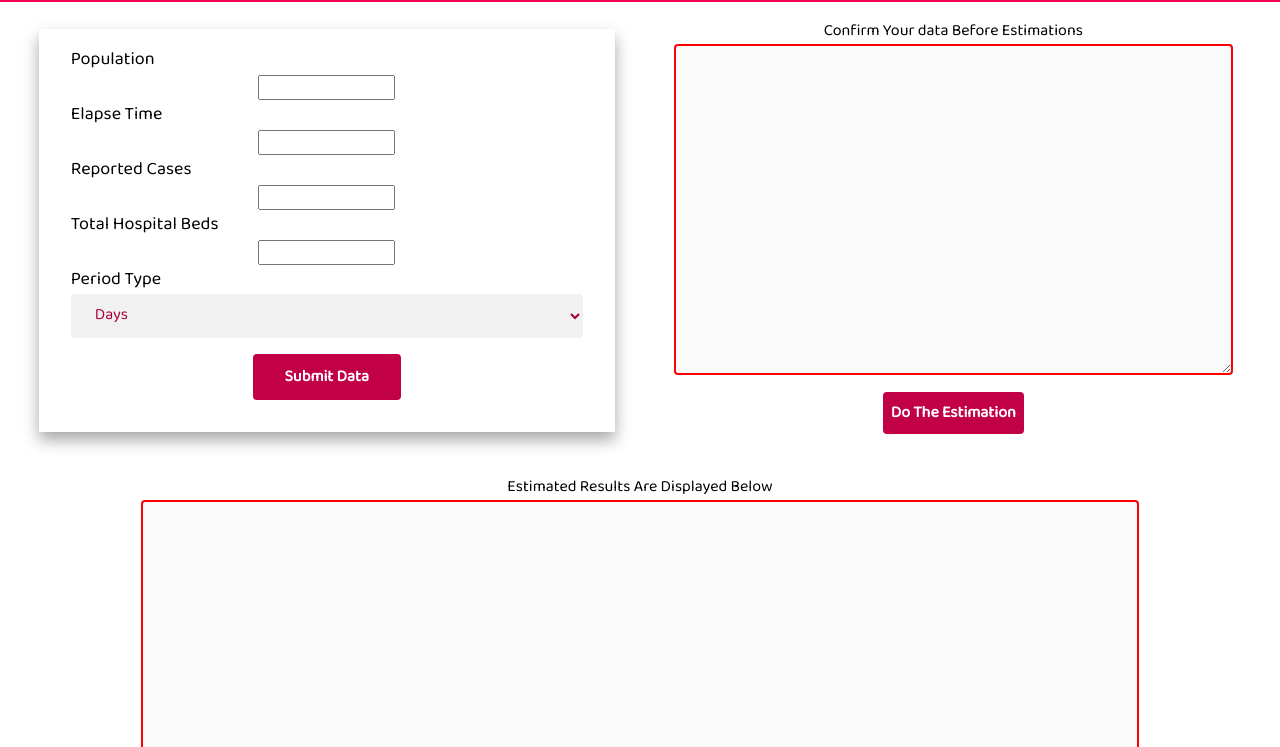
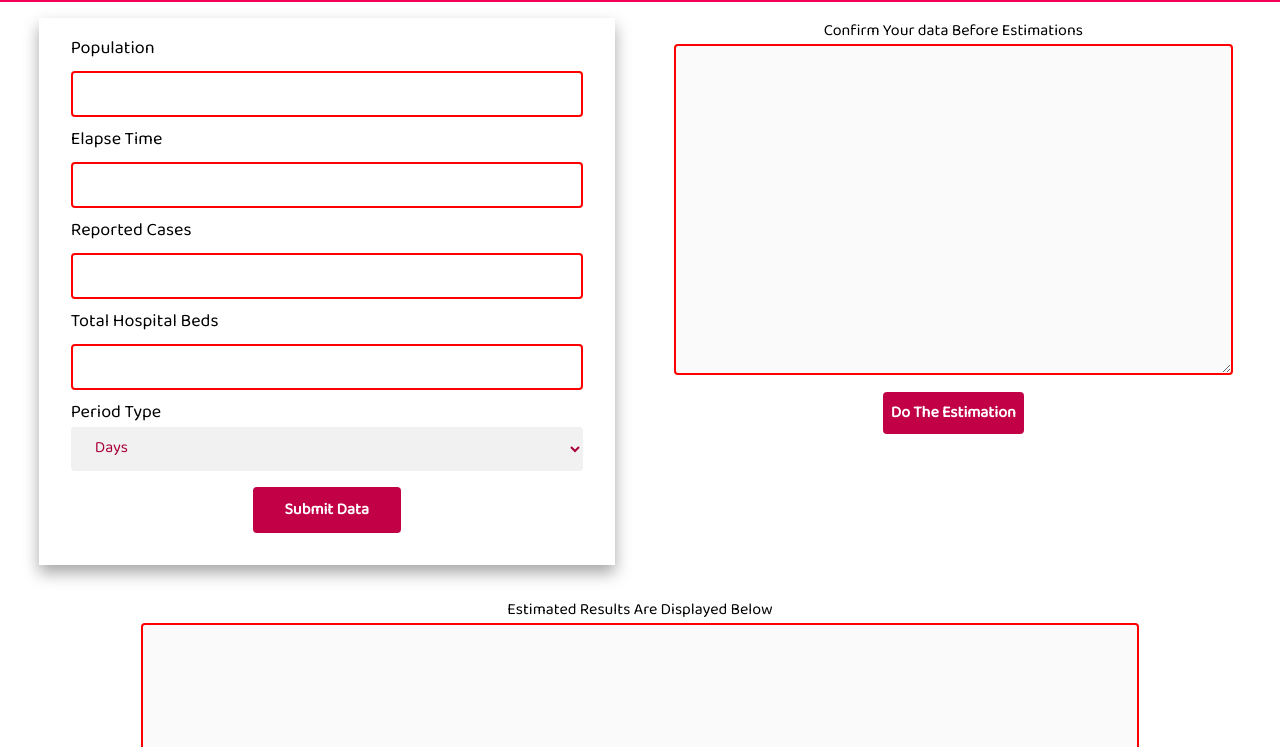
Before and after one commit to samuelkurdz/covidfrontend, a plain HTML site: page index.html in a window 1280 px wide. Shown: the part 53-800 px from the top of the page. Drawn offline with Linux system fonts and the light colour scheme.

Commit message:
input type:number

```diff
--- a/index.html
+++ b/index.html
@@ -18,16 +18,16 @@
     <!-- <form action="" method="post"> -->
     <form>
       <label for="population">Population</label>
-      <input type="text" id="population" name="population" data-population>
+      <input type="number" id="population" name="population" data-population>
 
       <label for="timeToElapse">Elapse Time</label>
-      <input type="text" id="timeToElapse" name="timeToElapse" data-time-to-elapse>
+      <input type="number" id="timeToElapse" name="timeToElapse" data-time-to-elapse>
 
       <label for="reportedCases">Reported Cases</label>
-      <input type="text" id="reportedCases" name="reportedCases" data-reported-cases>
+      <input type="number" id="reportedCases" name="reportedCases" data-reported-cases>
 
       <label for="totalHospitalBeds">Total Hospital Beds</label>
-      <input type="text" id="totalHospitalBeds" name="totalHospitalBeds" data-total-hospital-beds>
+      <input type="number" id="totalHospitalBeds" name="totalHospitalBeds" data-total-hospital-beds>
 
       <label for="periodType">Period Type</label>
       <select id="periodType" name="periodType" data-period-type>
```
